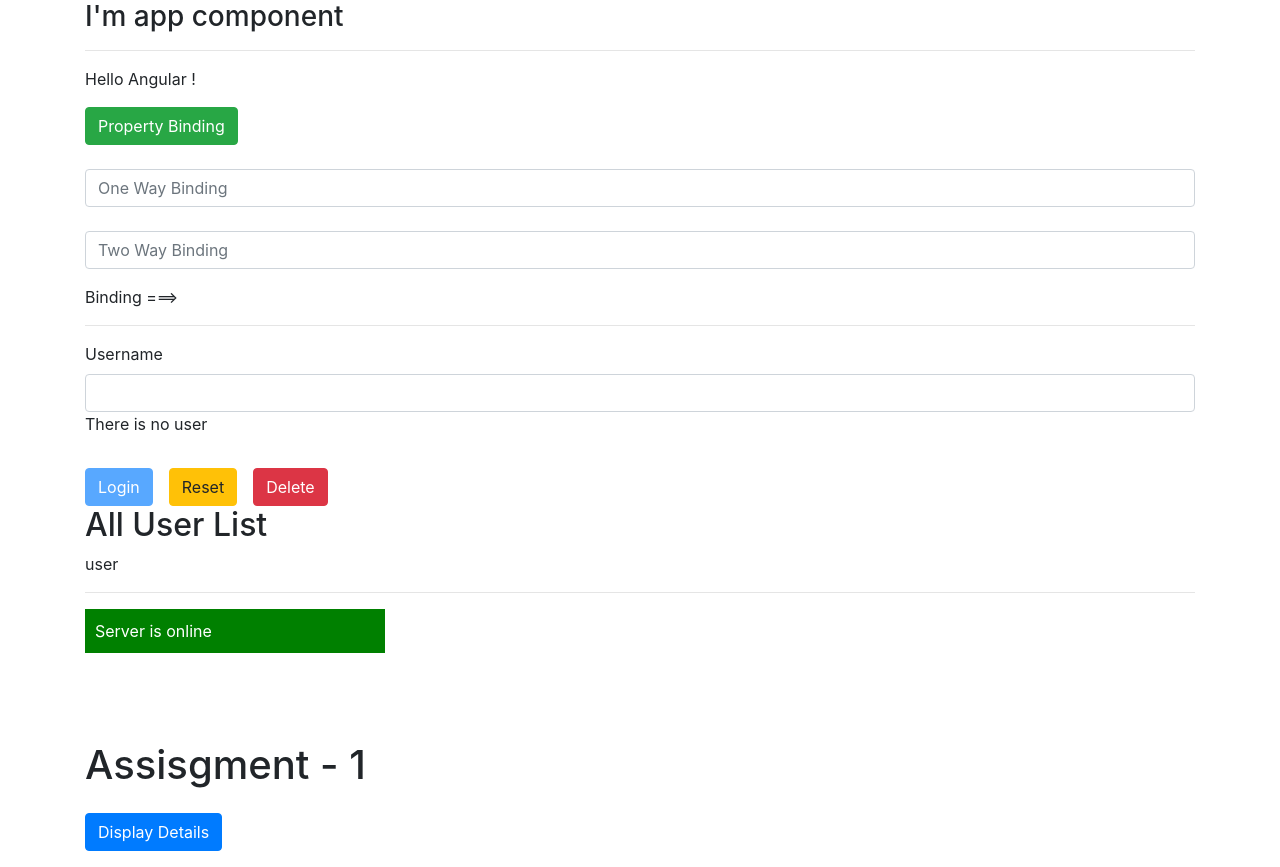
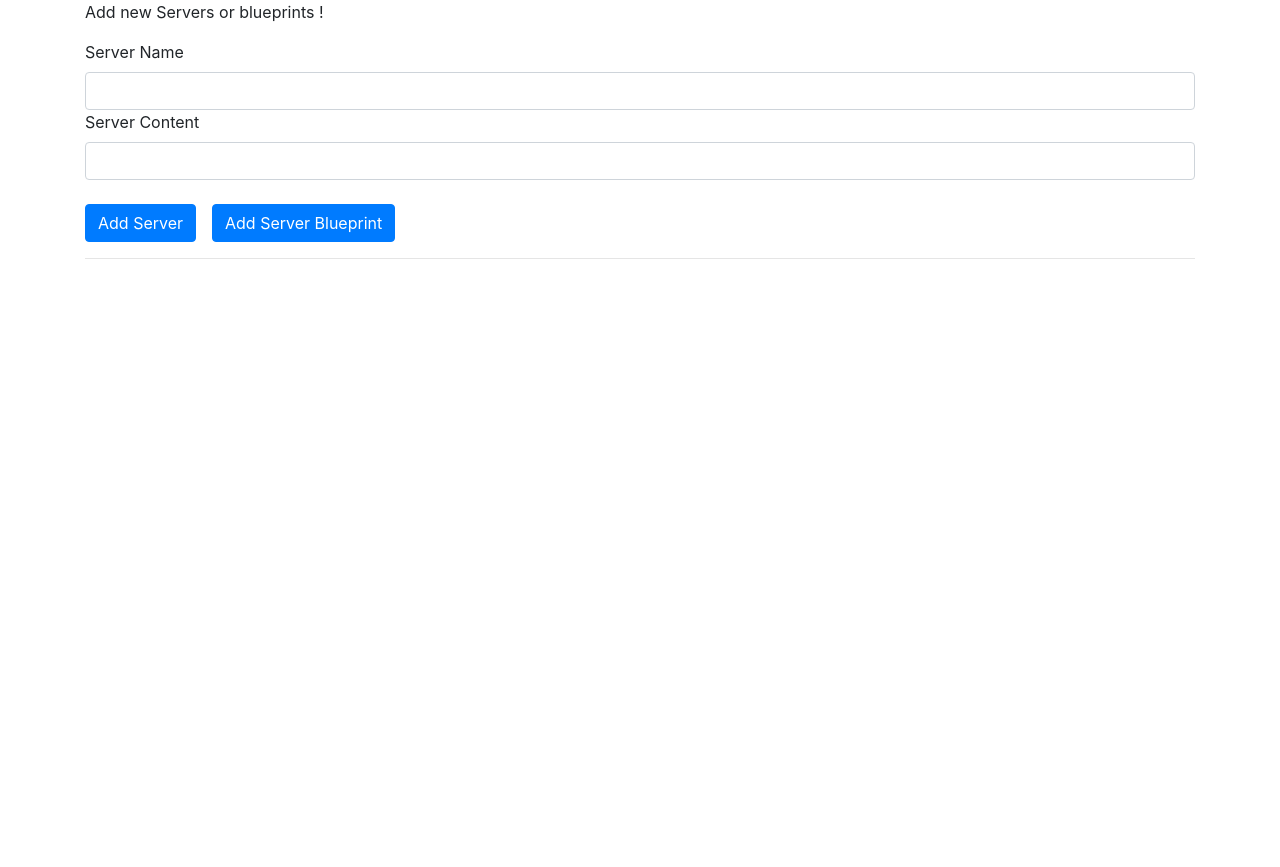
Before and after one commit to keval101/Angular-Start, an Angular app: page / in a window 1280 px wide. After the commit the page ends 800 px from the top, so only its background shows below. Built offline with nearby package versions, Linux system fonts and the light colour scheme.

Commit message:
add custom eventBindin

```diff
--- a/src/app/app.component.html
+++ b/src/app/app.component.html
@@ -1,6 +1,6 @@
 
 <div class="container">
-  <h3>I'm app component</h3>
+  <!-- <h3>I'm app component</h3>
   <hr>
   <app-demo></app-demo>
   <hr>
@@ -8,6 +8,13 @@
   <hr>
   <app-server></app-server>
   <br><br><br>
+  <app-assisgment></app-assisgment> -->
 
-  <app-assisgment></app-assisgment>
+  <app-cockpit (serverCreated)="onAddServer($event)" (blueprintCreated)="onAddBlueprint($event)"></app-cockpit>
+  <hr>
+  <div class="row">
+    <div class="col-12">
+      <app-server-element *ngFor = " let serverElement of serverElements" [srvElement]="serverElement"></app-server-element>
+    </div>
+  </div>
 </div>
--- a/src/app/app.component.ts
+++ b/src/app/app.component.ts
@@ -6,5 +6,21 @@ import { Component } from '@angular/core';
   styleUrls: ['./app.component.css']
 })
 export class AppComponent {
+  serverElements = [];
 
+  onAddServer(serverData :{ serverName: string, serverContent: string}){
+    this.serverElements.push({
+      type:'server',
+      name:serverData.serverName,
+      content:serverData.serverContent
+    })
+  }
+
+  onAddBlueprint(blueprintData:{ serverName: string, serverContent: string}){
+    this.serverElements.push({
+      type:'blueprint',
+      name:blueprintData.serverName,
+      content:blueprintData.serverContent
+    })
+  }
 }
--- a/src/app/app.module.ts
+++ b/src/app/app.module.ts
@@ -7,6 +7,8 @@ import { DemoComponent } from './demo/demo.component';
 import { TestBindingComponent } from './test-binding/test-binding.component';
 import { ServerComponent } from './server/server.component';
 import { AssisgmentComponent } from './assisgment/assisgment.component';
+import { CockpitComponent } from './cockpit/cockpit.component';
+import { ServerElementComponent } from './server-element/server-element.component';
 
 @NgModule({
   declarations: [
@@ -15,6 +17,8 @@ import { AssisgmentComponent } from './assisgment/assisgment.component';
     TestBindingComponent,
     ServerComponent,
     AssisgmentComponent,
+    CockpitComponent,
+    ServerElementComponent,
   ],
   imports: [
     BrowserModule,
--- /dev/null
+++ b/src/app/cockpit/cockpit.component.html
@@ -0,0 +1,12 @@
+<div class="row">
+    <div class="col-12">
+        <p>Add new Servers or blueprints !</p>
+        <label>Server Name</label>
+        <input type="text" class="form-control" [(ngModel)]="newServerName">
+        <label>Server Content</label>
+        <input type="text" class="form-control" [(ngModel)]="newServerContent">
+        <br>
+        <button class="btn btn-primary mr-3" (click)='onAddServer()'>Add Server</button>
+        <button class="btn btn-primary" (click)='onAddBlueprint()'>Add Server Blueprint</button>
+    </div>
+</div>
--- /dev/null
+++ b/src/app/cockpit/cockpit.component.ts
@@ -0,0 +1,27 @@
+import { Component, EventEmitter, OnInit, Output } from '@angular/core';
+
+@Component({
+  selector: 'app-cockpit',
+  templateUrl: './cockpit.component.html',
+  styleUrls: ['./cockpit.component.css']
+})
+export class CockpitComponent implements OnInit {
+  @Output() serverCreated = new EventEmitter<{ serverName: string, serverContent: string}>();
+  @Output() blueprintCreated = new EventEmitter<{ serverName: string, serverContent: string}>();
+  newServerName:string = '';
+  newServerContent:string = '';
+
+  constructor() { }
+
+  ngOnInit(): void {
+  }
+
+  onAddServer(){
+    this.serverCreated.emit({serverName : this.newServerName, serverContent : this.newServerContent});
+  }
+
+  onAddBlueprint(){
+    this.blueprintCreated.emit({serverName : this.newServerName, serverContent : this.newServerContent} );
+  }
+
+}
--- /dev/null
+++ b/src/app/server-element/server-element.component.html
@@ -0,0 +1,9 @@
+<div class="card card-defualt mb-3">
+    <div class="card-header">{{ element.name }}</div>
+    <div class="card-body">
+        <p>
+            <strong *ngIf = "element.type === 'server' " style="color: red">{{element.content}}</strong>
+            <em *ngIf = "element.type === 'blueprint' " style="color: blue">{{element.content}}</em>
+        </p>
+    </div>
+</div>
--- /dev/null
+++ b/src/app/server-element/server-element.component.ts
@@ -0,0 +1,17 @@
+import { Component, OnInit, Input } from '@angular/core';
+
+@Component({
+  selector: 'app-server-element',
+  templateUrl: './server-element.component.html',
+  styleUrls: ['./server-element.component.css']
+})
+export class ServerElementComponent implements OnInit {
+
+  @Input('srvElement') element : { type: string; name: string; content: string; };
+
+  constructor() { }
+
+  ngOnInit(): void {
+  }
+
+}
--- a/tsconfig.json
+++ b/tsconfig.json
@@ -5,7 +5,7 @@
     "baseUrl": "./",
     "outDir": "./dist/out-tsc",
     "forceConsistentCasingInFileNames": true,
-    "strict": true,
+    "strict": false,
     "noImplicitReturns": true,
     "noFallthroughCasesInSwitch": true,
     "sourceMap": true,
```
Also changed, not shown: src/app/cockpit/cockpit.component.css (added), src/app/server-element/server-element.component.css (added).
